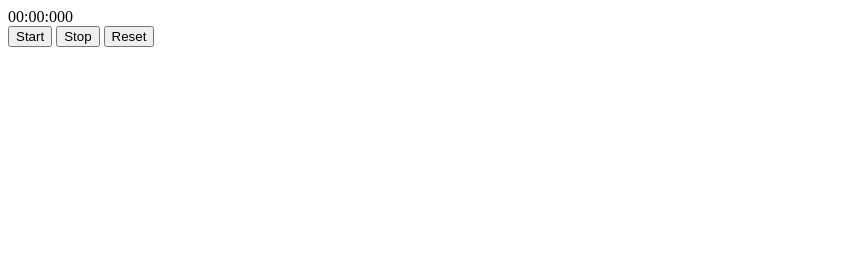
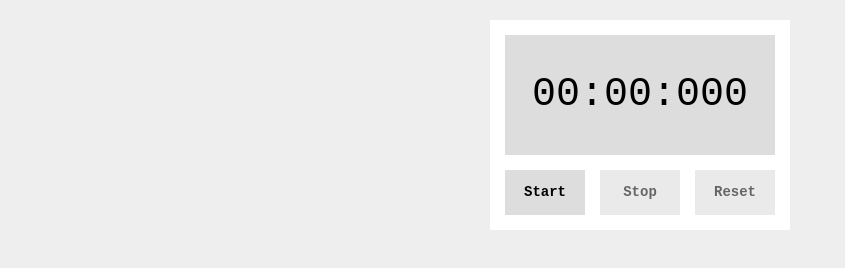
Before and after one commit to yuuki-katsuta/js-stopwatch, a plain HTML site: page index.html in a window 1280 px wide. Shown: the whole page, without its empty margins (0-845 px from the left). Drawn offline with Linux system fonts and the light colour scheme.

Commit message:
ボタンの有効、無効化処理/css調整完了

```diff
--- a/css/styles.css
+++ b/css/styles.css
@@ -0,0 +1,40 @@
+body {
+  font-family: 'Courier New', monospace;
+  font-size: 14px;
+  background: #eee;
+}
+
+.container {
+  margin: 20px auto;
+  width: 270px;
+  background: #fff;
+  text-align: center;
+  padding: 15px;
+}
+
+#timer {
+  background: #ddd;
+  height: 120px;
+  line-height:120px;
+  font-size:40px;
+  margin-bottom: 15px;
+}
+
+.btn {
+  width: 80px;
+  height: 45px;
+  line-height: 45px;
+  background:#ddd;
+  font-weight: bold;
+  cursor: pointer;
+  user-select: none;
+}
+
+.controles {
+  display: flex;
+  justify-content: space-between;
+}
+
+.inactive {
+  opacity: 0.6;
+}
--- a/index.html
+++ b/index.html
@@ -9,11 +9,14 @@
 </head>
 
 <body>
-  <div id="timer">00:00:000</div>
-  <button id="start">Start</button>
-  <button id="stop">Stop</button>
-  <button id="reset">Reset</button>
-
+  <div class="container">
+    <div id="timer">00:00:000</div>
+    <div class="controles">
+      <div class="btn" id="start">Start</div>
+      <div class="btn" id="stop">Stop</div>
+      <div class="btn" id="reset">Reset</div>
+    </div>
+  </div>
   <script src="js/main.js"></script>
 </body>
 
--- a/js/main.js
+++ b/js/main.js
@@ -32,8 +32,40 @@
     }, 10)
   }
 
+  //ボタンの状態をセットする関数
+
+  //デフォルトで適用させる
+  setButtonStateInitial()
+
+  //デフォルト
+  function setButtonStateInitial() {
+    start.classList.remove('inactive')
+    stop.classList.add('inactive')
+    reset.classList.add('inactive')
+  }
+
+  //タイマー起動中
+  function setButtonStateRunning() {
+    start.classList.add('inactive')
+    stop.classList.remove('inactive')
+    reset.classList.add('inactive')
+  }
+
+  //止めたあと
+  function setButtonStateStopped() {
+    start.classList.remove('inactive')
+    stop.classList.add('inactive')
+    reset.classList.remove('inactive')
+  }
+
   //タイマー開始
   start.addEventListener('click', () => {
+    if (start.classList.contains('inactive') === true) {
+      //inactiveクラスが含まれているかどうかを確認している
+      return
+      //returnでそれ以降の処理setButtonStateRunning()などを停止することで、ボタン連打を無効化している
+    }
+    setButtonStateRunning()
     //Date.now()で現在時刻取得
     startTime = Date.now()
     countUp()
@@ -42,6 +74,10 @@
 
   //タイマー停止
   stop.addEventListener('click', () => {
+    if (stop.classList.contains('inactive') === true) {
+      return
+    }
+    setButtonStateStopped()
     //タイマー停止にはclearTimeoutメソッドを使用
     clearTimeout(timeoutId)
 
@@ -59,6 +95,10 @@
 
   //タイマーリセット
   reset.addEventListener('click', () => {
+    if (reset.classList.contains('inactive') === true) {
+      return
+    }
+    setButtonStateInitial()
     //タイマーリセットにはtextContentを書き換える
     timer.textContent = '00:00:000'
     //リセットしたら経過時間も０にする
```
